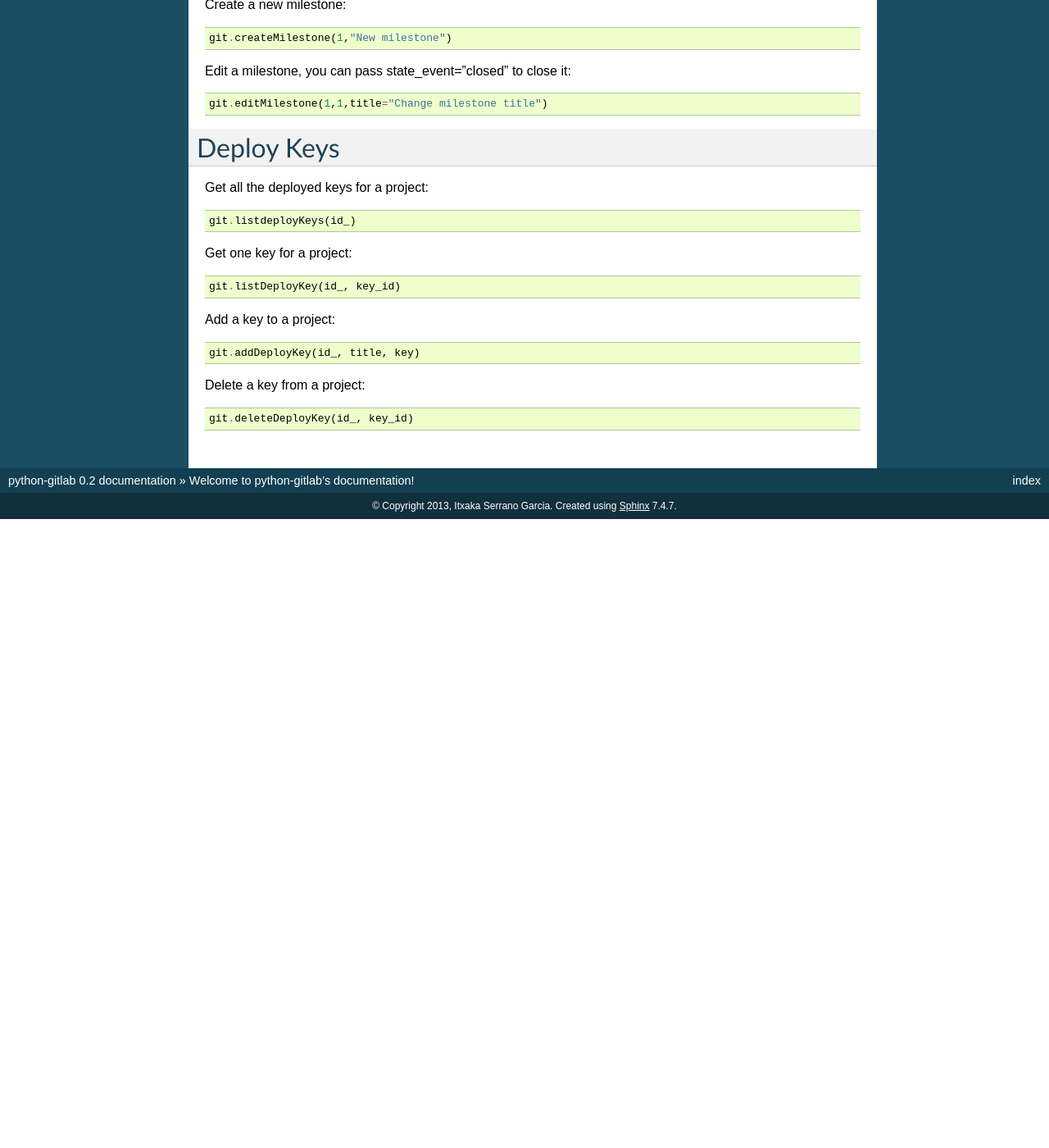
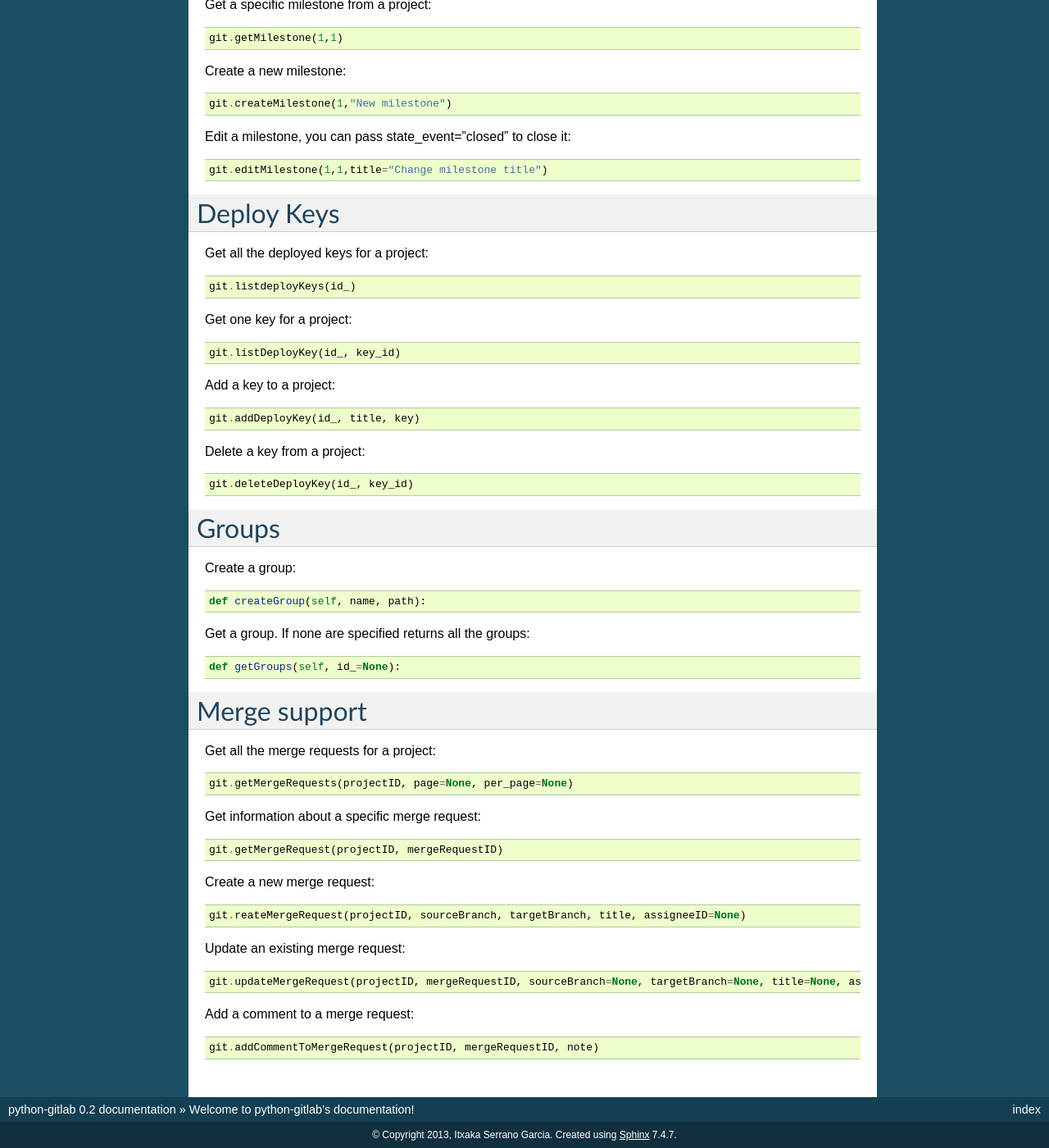
Before and after one commit to pyapi-gitlab/pyapi-gitlab, a Sphinx documentation site: the page built from docs/index.rst, in a window 1280 px wide and 1400 px high, scrolled down 4259 px. Shown: the whole window at 82% size. Built offline with Sphinx 7.4.7, drawn with Linux system fonts in a browser that asks for light colours; before the commit the page ends 4892 px from its top, so only the background shows below that; some of the changed text lies outside the part shown.

Commit message:
Added documentation for the request functions

```diff
--- a/docs/index.rst
+++ b/docs/index.rst
@@ -135,6 +135,10 @@ Get the project Readme, you have to pass the web_url that getProject() provides:
 
     git.getReadme(proj['web_url'])
 
+Move a project::
+
+    git.moveProject(groupID, projectID)
+
 Hooks
 =====
 
@@ -246,3 +250,37 @@ Add a key to a project::
 Delete a key from a project::
 
    git.deleteDeployKey(id_, key_id)
+
+Groups
+========
+
+Create a group::
+
+    def createGroup(self, name, path):
+
+Get a group. If none are specified returns all the groups::
+
+    def getGroups(self, id_=None):
+
+Merge support
+==============
+
+Get all the merge requests for a project::
+
+    git.getMergeRequests(projectID, page=None, per_page=None)
+
+Get information about a specific merge request::
+
+    git.getMergeRequest(projectID, mergeRequestID)
+
+Create a new merge request::
+
+    git.reateMergeRequest(projectID, sourceBranch, targetBranch, title, assigneeID=None)
+
+Update an existing merge request::
+
+    git.updateMergeRequest(projectID, mergeRequestID, sourceBranch=None, targetBranch=None, title=None, assigneeID=None, closed=None)
+
+Add a comment to a merge request::
+
+    git.addCommentToMergeRequest(projectID, mergeRequestID, note)
```
